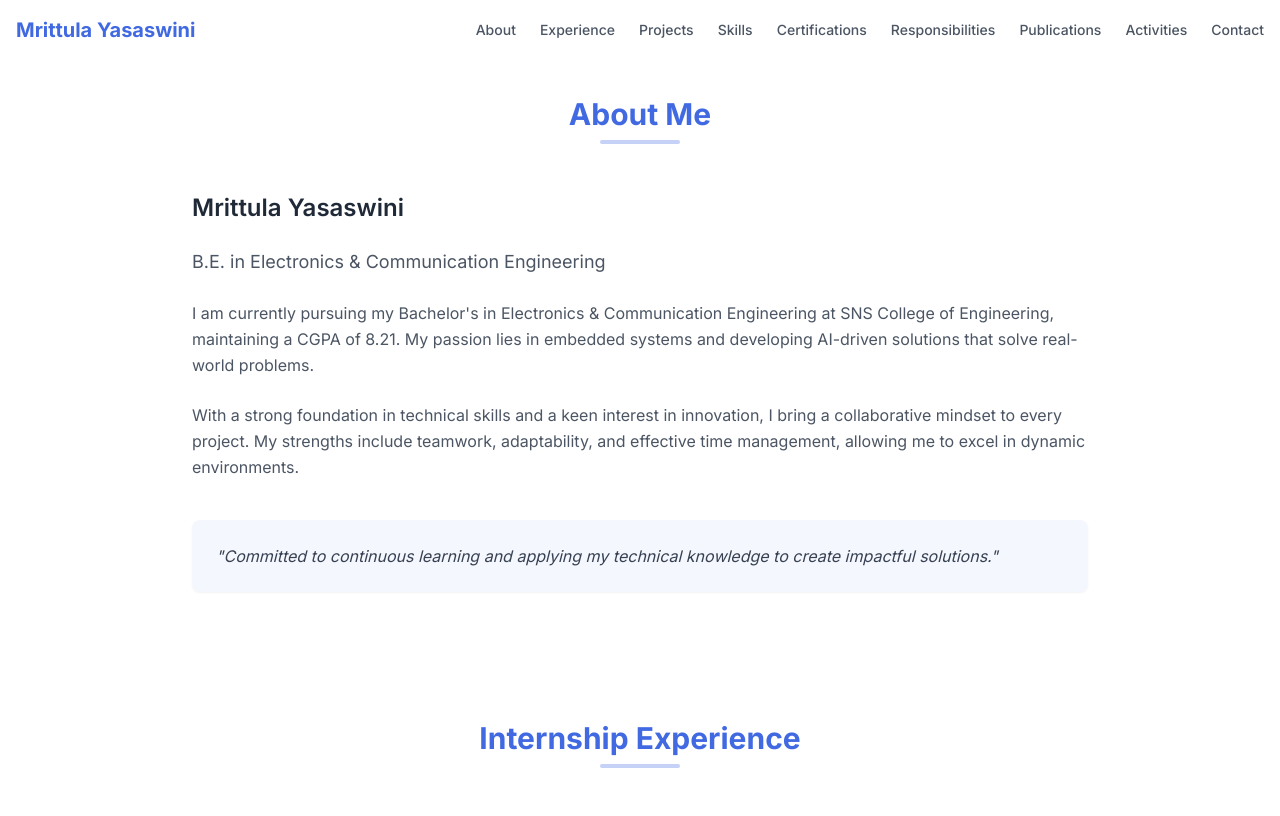
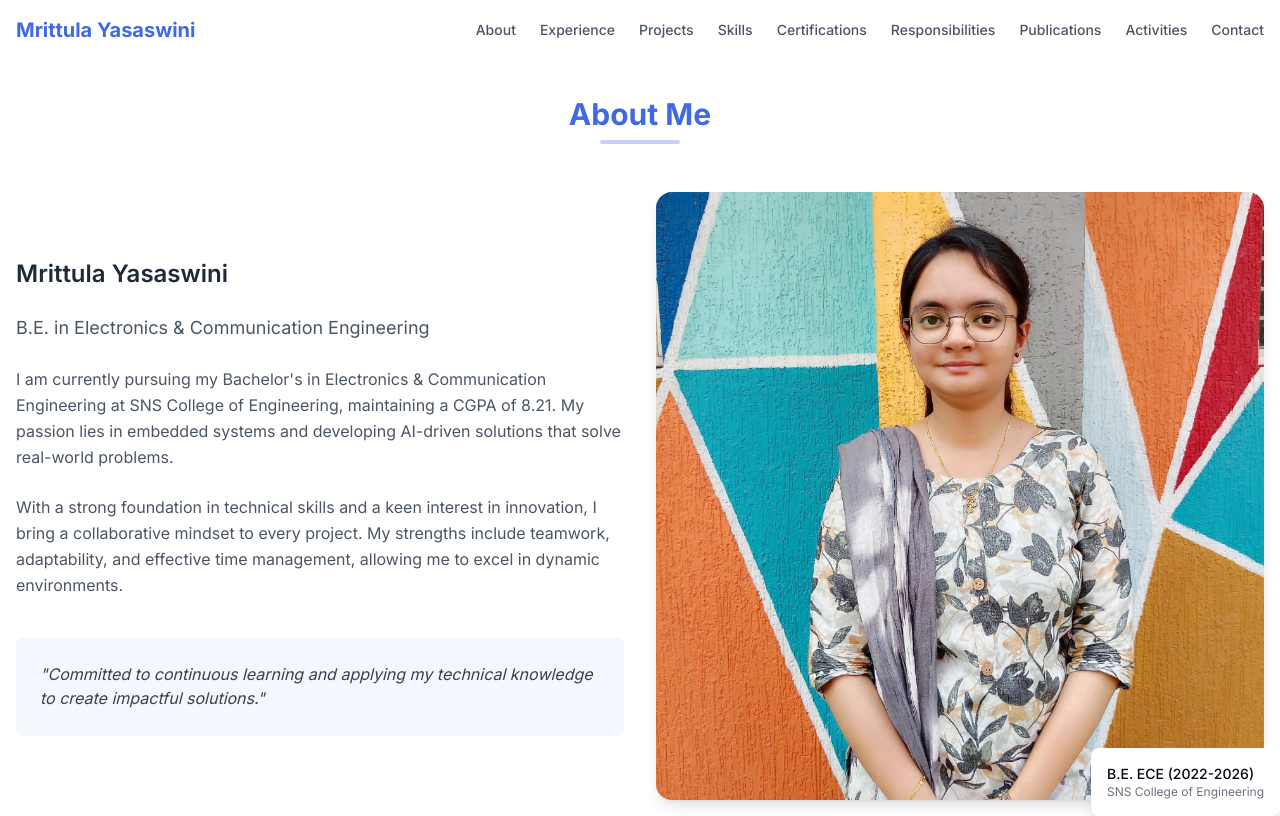
Before and after one commit to Mrittu/mrittula-portfolio-blueprint, a React (Vite) app: page / in a window 1280 px wide. Shown: the top 816 px of the page. Built offline with nearby package versions, Linux system fonts and the light colour scheme.

Commit message:
feat: Add photo to About Me section
Position the user's photo on the right side, below the "About Me" heading.

```diff
--- a/src/components/AboutMe.tsx
+++ b/src/components/AboutMe.tsx
@@ -9,7 +9,7 @@ const AboutMe = () => {
         <div className="h-1 w-20 bg-primary/30 mx-auto rounded-full"></div>
       </div>
 
-      <div className="max-w-4xl mx-auto">
+      <div className="grid grid-cols-1 md:grid-cols-2 gap-8 items-center">
         <div className="space-y-6">
           <h3 className="text-2xl font-semibold text-gray-800">
             Mrittula Yasaswini
@@ -33,6 +33,20 @@ const AboutMe = () => {
             </Card>
           </div>
         </div>
+
+        <div className="relative">
+          <div className="aspect-square rounded-2xl bg-gradient-to-br from-primary/20 to-primary/5 flex items-center justify-center overflow-hidden shadow-lg">
+            <img
+              src="/lovable-uploads/3b3c86ac-55ec-42d5-b742-1e2b023bf838.png"
+              alt="Mrittula Yasaswini"
+              className="w-full h-full object-cover"
+            />
+          </div>
+          <div className="absolute -bottom-4 -right-4 bg-white p-4 rounded-lg shadow-lg">
+            <div className="text-sm font-medium">B.E. ECE (2022-2026)</div>
+            <div className="text-xs text-gray-500">SNS College of Engineering</div>
+          </div>
+        </div>
       </div>
     </div>
   );
```
Also changed, not shown: public/lovable-uploads/3b3c86ac-55ec-42d5-b742-1e2b023bf838.png (added).
